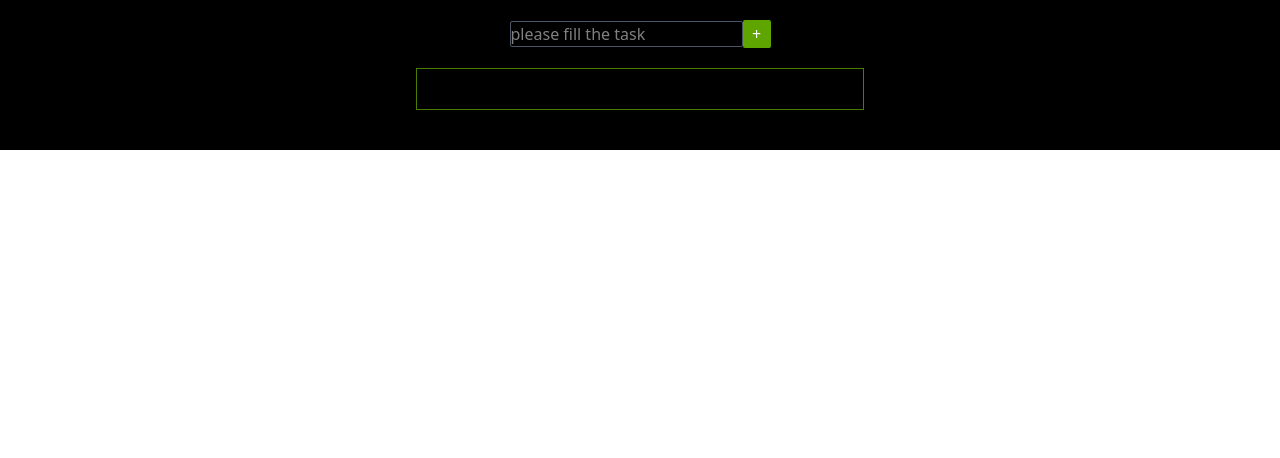
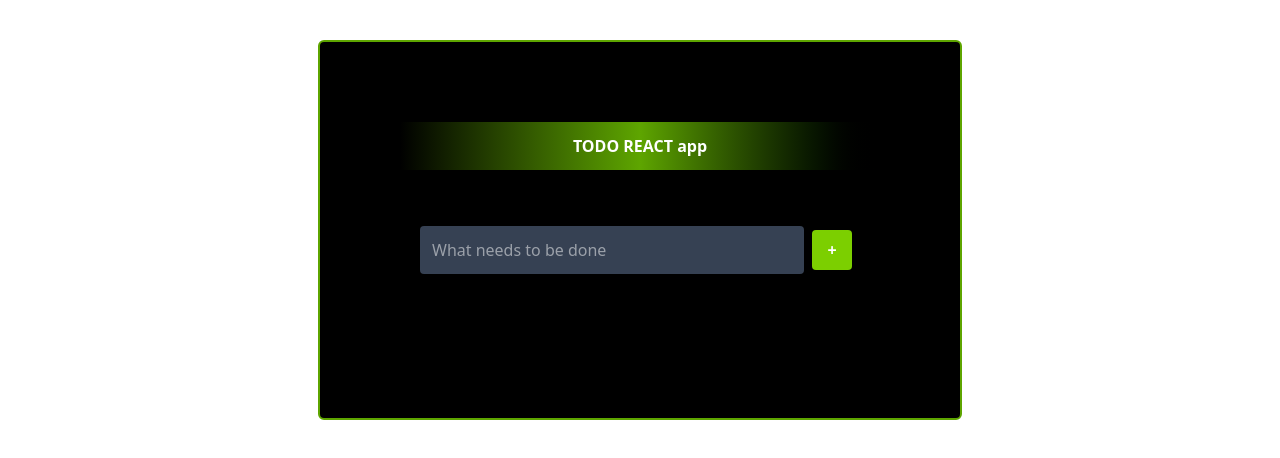
Before and after one commit to gopikalakshmia/TODOAPP-ANGULAR, an Angular app in the folder todoapp/: page / in a window 1280 px wide. Shown: the top 458 px of the page. Built offline with nearby package versions, Linux system fonts and the light colour scheme.

Commit message:
add chages to input

```diff
--- a/todoapp/angular.json
+++ b/todoapp/angular.json
@@ -97,5 +97,8 @@
         }
       }
     }
+  },
+  "cli": {
+    "analytics": "e2cceddb-d9c2-4702-9fa3-69c9fbebe161"
   }
 }
--- /dev/null
+++ b/todoapp/src/Components/header/header/header.component.html
@@ -0,0 +1,3 @@
+<div class="bg-gradient-to-r bg-black-300 via-lime-600 to-black font-bold p-3 mb-8">
+  <h1 class="text-center">TODO REACT app</h1>
+</div>
--- a/todoapp/src/app/app.component.html
+++ b/todoapp/src/app/app.component.html
@@ -1,15 +1,21 @@
-<div class="bg-black text-white text-center p-5">
-  <input placeholder="please fill the task" [(ngModel)]="newTask" class="border-1 border-gray-600 rounded-xs" />
-  <button class="bg-lime-600 size-7 rounded-xs" (click)="addTask()">+</button>
-  <div class="bg-black text-white border-1 border-lime-700 w-md text-center justify-self-center m-5 p-5 ">
-    <ul *ngFor="let item of todoList,let i=index" >
-      <li class="flex flex-row">
-        <input type="checkbox"  (change)="completeTask(i)" />
-        <input ngClass="{{ item.completed?'line-through':'' }}" type="text" value="{{ item.task }}" disabled="{{ item.id===editId }}"/>
-        <button  class="ml-6" (click)="editTask(item.id)">Edit</button>
-        <button (click)="deleteTask(item.id)" class="ml-6">Delete</button>
-      </li>
-    </ul>
+<div class='bg-black text-white justify-self-center  border-lime-600 border-2 rounded-md p-20 m-10'>
+  <app-header></app-header>
+  <div class="bg-black text-white text-center p-5">
+    <input placeholder="What needs to be done" [(ngModel)]="newTask" class="bg-gray-700 p-3  w-sm rounded-sm" />
+   <p class="text-red-800" *ngIf="error">Please fill the field</p>
+    <button class="bg-lime-500 size-10 font-bold rounded-sm m-2" (click)="addTask()">+</button>
+    <div class=" p-5 ">
+      <ul *ngFor="let item of todoList,let i=index" >
+        <li class="border-1 border-gray-700 rounded-sm p-4 m-2 w-md flex flex-row">
+          <input type="checkbox" (change)="completeTask(i)" class="size-5 justify-start m-2" />
+          <input [ngClass]="item.completed?'line-through':''" type="text" [value]="item.task"
+            class="text-white border-1 border-gray-600 rounded-sm p-2" [disabled]="item.id!==editId" #taskInputValue />
+          <button class="border-1 border-amber-500 rounded-md m-2" (click)="editTask(item.id)" [hidden]="!editButtonvisibility">Edit</button>
+          <button class="border-1 border-amber-500 rounded-md m-2" (click)="saveTask(i,taskInputValue)" [hidden]="editButtonvisibility">Save</button>
+          <button class="border-1 border-amber-500 rounded-md m-2" (click)="deleteTask(item.id)" >Delete</button>
+        </li>
+      </ul>
+    </div>
   </div>
 </div>
 
--- a/todoapp/src/app/app.component.ts
+++ b/todoapp/src/app/app.component.ts
@@ -1,7 +1,8 @@
 import { Component } from '@angular/core';
 import { RouterOutlet } from '@angular/router';
 import {FormsModule} from '@angular/forms';
-import { NgClass, NgFor } from '@angular/common';
+import { NgClass, NgFor, NgIf } from '@angular/common';
+import { HeaderComponent } from '../Components/header/header/header.component';
 export interface Task{
   id:number;
   task:string;
@@ -10,7 +11,7 @@ export interface Task{
 
 @Component({
   selector: 'app-root',
-  imports: [RouterOutlet,FormsModule,NgFor,NgClass],
+  imports: [RouterOutlet,FormsModule,NgFor,NgClass,HeaderComponent,NgIf],
   templateUrl: './app.component.html',
   styleUrl: './app.component.css'
 })
@@ -20,27 +21,41 @@ newTask:string="";
 completed:boolean=false;
 todoList:Task[]=[];
 editId:number=0;
+editedTaskValue:string='';
+error:boolean=false;
+editButtonvisibility:boolean=true;
+
+
+
 addTask(){
-  console.log("buttopn");
 if(this.newTask.trim()!=="")
 {
-  console.log("no task");
   this.todoList.push({id:Math.floor(Math.random()*100+1),task:this.newTask,completed:false});
 }
-console.log(this.todoList);
+else{
+this.error=true;
+}
 this.newTask="";
 }
 
 completeTask(index:number){
  this.todoList[index].completed=!this.todoList[index].completed;
- console.log(this.todoList[index])
 }
 
 deleteTask(id:number){
 this.todoList=this.todoList.filter((item)=>item.id!==id);
 }
 editTask(editId:number){
-  console.log("edit task");
   this.editId=editId;
+  this.editButtonvisibility=false;
+}
+
+saveTask(index:number,editedTaskinput:HTMLInputElement){
+ if(editedTaskinput.value.trim()!=='')
+ {
+  this.todoList[index].task=editedTaskinput.value;
+  this.editId=0;
+  this.editButtonvisibility=true;
+ }
 }
 }
```
Also changed, not shown: todoapp/src/Components/header/header/header.component.ts (added, +11 -0 lines), todoapp/src/Components/header/header/header.component.css (added), 1 other file (tests, documents, lock files or other folders).
